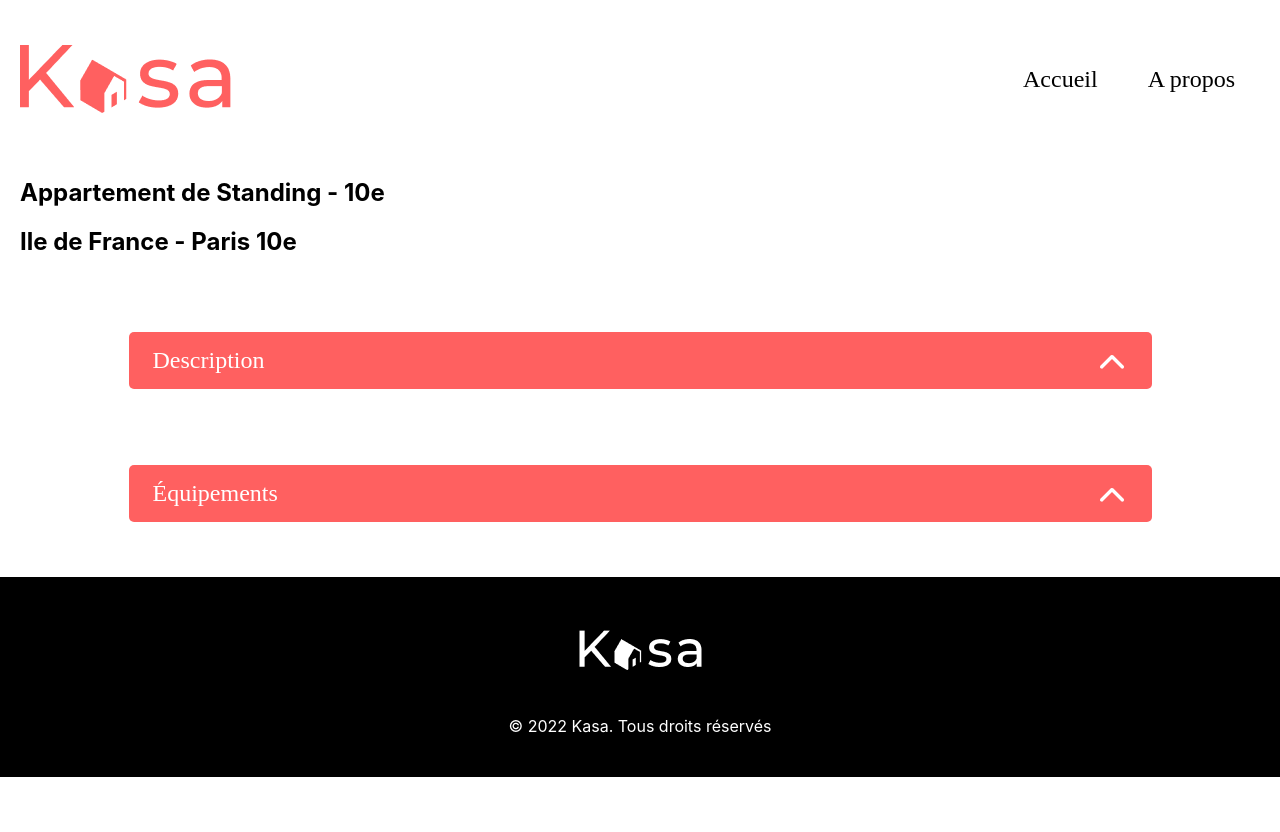
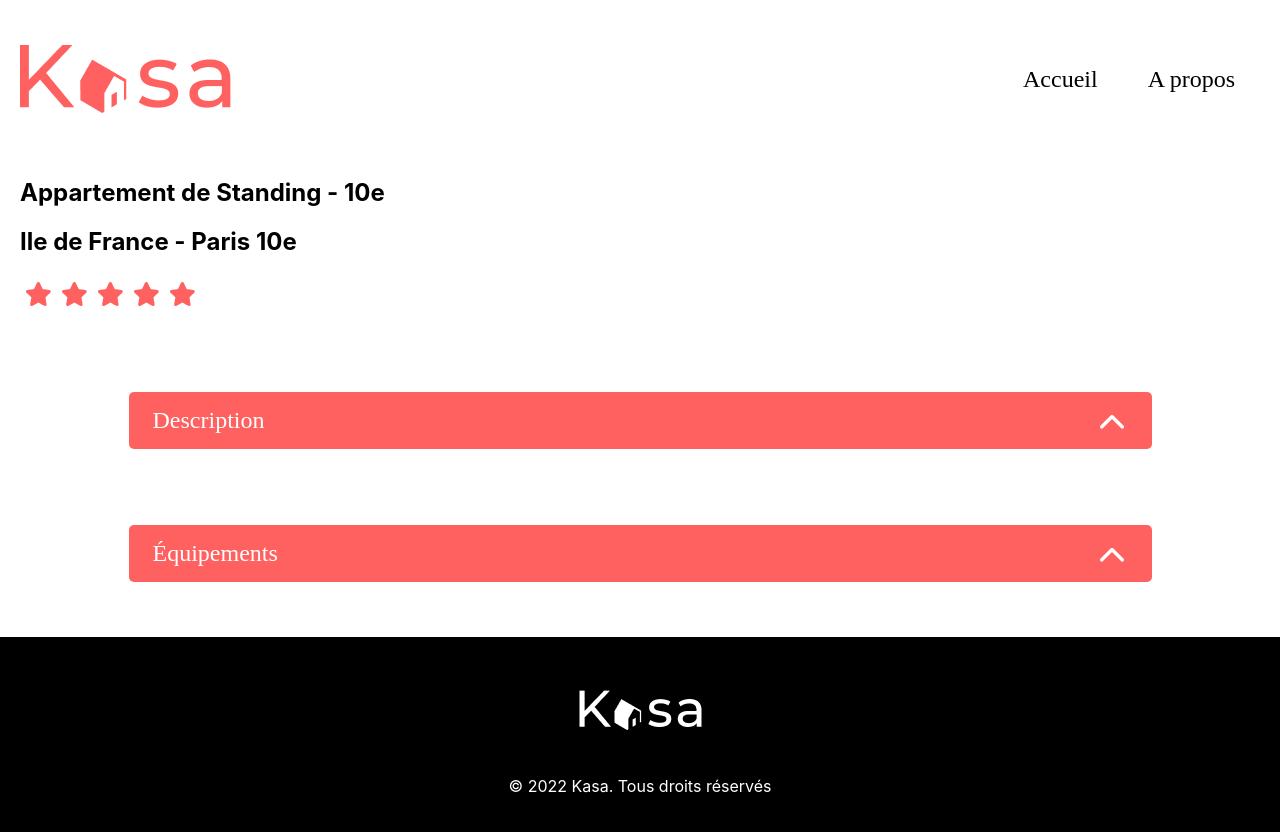
Before and after one commit to LuckyProut/p5-Kasa, a React (Create React App) app: page /location/0979876d in a window 1280 px wide. Shown: the top 832 px of the page. Before the commit the page ends 800 px from the top, so only its background shows below. Built offline with nearby package versions, Linux system fonts and the light colour scheme.

Commit message:
add rating

```diff
--- /dev/null
+++ b/src/components/rating/rating.jsx
@@ -0,0 +1,32 @@
+import React from 'react';
+import starActive from "../../img/staractive.png";
+import starInactive from "../../img/starinactive.png";
+
+
+function Rating(props) {
+    const rating = props.rating; // renommé en "rating"
+    const notes = [1, 2, 3, 4, 5];
+    return (
+      <div className="rating__contenair">
+        {notes.map((rating) =>
+          rating >= rating ? (
+            <img
+              key={rating.toString()}
+              className="star"
+              src={starActive}
+              alt="étoile pleine"
+            />
+          ) : (
+            <img
+              key={rating.toString()}
+              className="star"
+              src={starInactive}
+              alt="étoile vide"
+            />
+          )
+        )}
+      </div>
+    );
+}
+
+export default Rating;
--- a/src/pages/location/location.jsx
+++ b/src/pages/location/location.jsx
@@ -2,6 +2,7 @@ import React from 'react';
 import { useParams } from 'react-router-dom';
 import Data from '../../data/data.json';
 import Collapse from '../../components/collapse/collapse';
+import Rating from '../../components/rating/rating';
 import { useNavigate } from 'react-router-dom';
 import { useEffect } from 'react';
 
@@ -23,6 +24,7 @@ function Annonces() {
             <section className='announcement'>
                 <h1 className='announcement__title'>{location.title}</h1>
                 <h2 className='announcement__location'>{location.location}</h2>
+                <Rating score={location.rating}/>
             </section>
             <div className='collapse'>
             <Collapse className='collapse__box' title="Description">
```
Also changed, not shown: src/components/tag/tag.jsx (added), src/img/staractive.png (added), src/img/starinactive.png (added).
